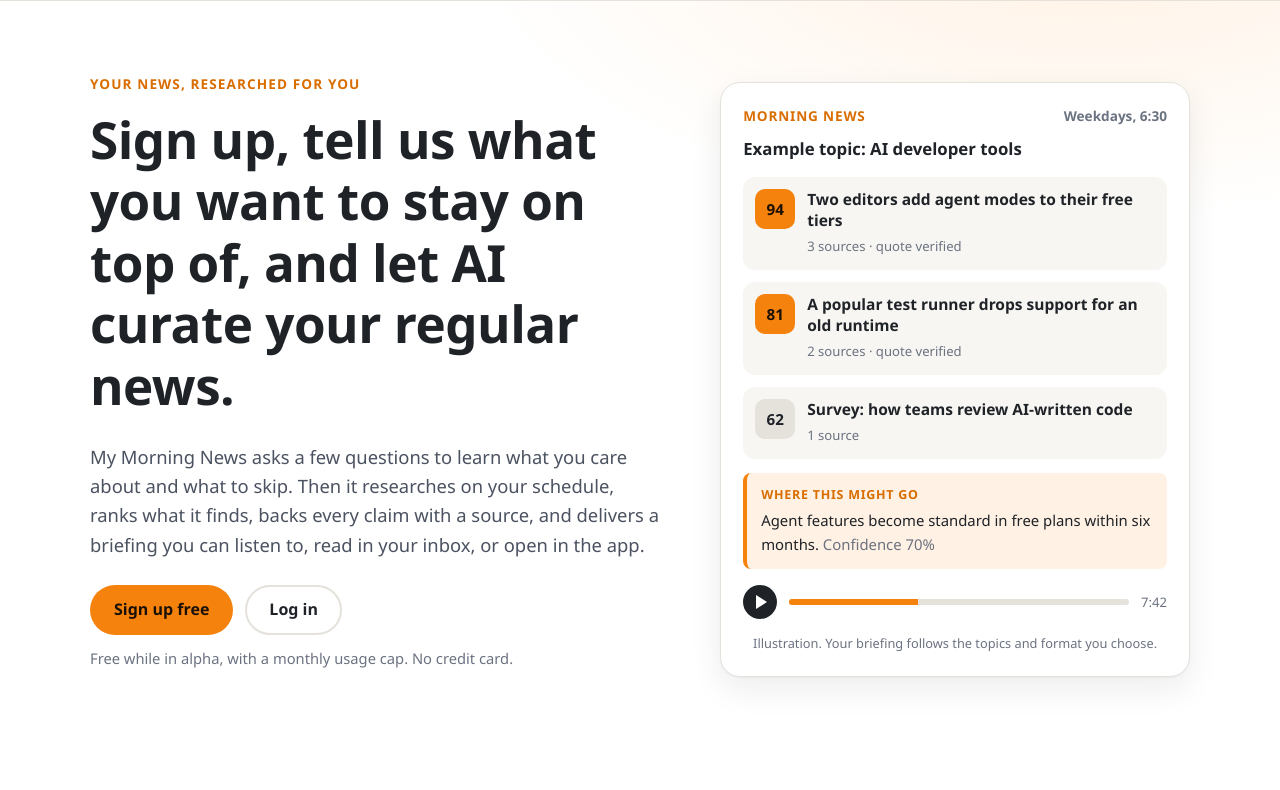
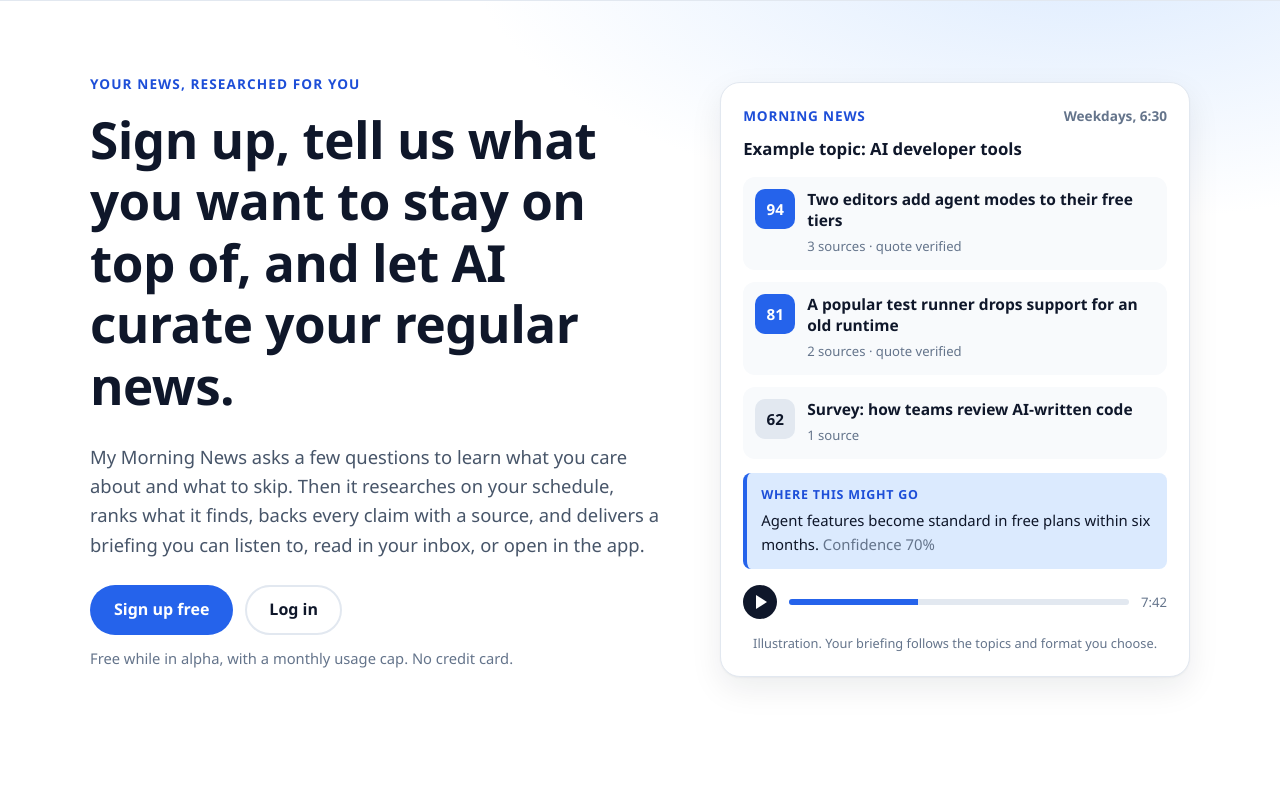
Before and after one commit to jchristn/mymorningnews.ai, a plain HTML site: page index.html in a window 1280 px wide. Shown: the part 68-858 px from the top of the page. Drawn offline with Linux system fonts and the light colour scheme.

Commit message:
New blue and gold palette in place of orange
Co-Authored-By: Claude Fable 5.2 <noreply@anthropic.com>

```diff
--- a/index.html
+++ b/index.html
@@ -5,7 +5,7 @@
   <meta name="viewport" content="width=device-width, initial-scale=1">
   <title>My Morning News: AI-curated news on the topics you follow</title>
   <meta name="description" content="Sign up, tell us what you want to stay on top of, and let AI curate your regular news. Listen as a podcast, read it in your inbox, or open it in the app.">
-  <meta name="theme-color" content="#f5820d">
+  <meta name="theme-color" content="#2563eb">
   <link rel="canonical" href="https://mymorningnews.ai/">
   <link rel="icon" href="assets/favicon.ico" sizes="any">
   <link rel="icon" type="image/png" sizes="192x192" href="assets/icon-192.png">
--- a/styles.css
+++ b/styles.css
@@ -1,21 +1,22 @@
 /* My Morning News website. Light and dark themes via CSS variables; dark follows the system unless chosen. */
 
 :root {
-  --brand: #f5820d;
-  --brand-strong: #d96d00;
-  --brand-soft: #fff1e3;
-  --ink: #1f2328;
-  --ink-soft: #4b5260;
-  --ink-faint: #6b7280;
+  --brand: #2563eb;
+  --brand-strong: #1d4ed8;
+  --brand-soft: #dbeafe;
+  --on-brand: #ffffff;
+  --ink: #0f172a;
+  --ink-soft: #475569;
+  --ink-faint: #64748b;
   --gray: #646464;
   --bg: #ffffff;
-  --bg-alt: #f7f6f3;
+  --bg-alt: #f8fafc;
   --surface: #ffffff;
-  --border: #e5e2dc;
-  --shadow: 0 1px 2px rgba(20, 20, 20, 0.04), 0 12px 32px rgba(20, 20, 20, 0.08);
-  --code-bg: #1f2328;
+  --border: #e2e8f0;
+  --shadow: 0 1px 2px rgba(15, 23, 42, 0.04), 0 12px 32px rgba(15, 23, 42, 0.08);
+  --code-bg: #0f172a;
   --code-ink: #f3f4f6;
-  --focus: #0b6bcb;
+  --focus: #1d4ed8;
   --radius: 14px;
   --font: ui-rounded, "SF Pro Rounded", "Nunito", "Segoe UI", system-ui, -apple-system, Roboto, "Helvetica Neue", Arial, sans-serif;
   --mono: ui-monospace, SFMono-Regular, Menlo, Consolas, "Liberation Mono", monospace;
@@ -24,39 +25,41 @@
 
 @media (prefers-color-scheme: dark) {
   :root:not([data-theme="light"]) {
-    --brand: #ff9a33;
-    --brand-strong: #ffb366;
-    --brand-soft: #3a2614;
-    --ink: #eceff4;
-    --ink-soft: #c3c8d2;
-    --ink-faint: #9aa1ad;
+    --brand: #60a5fa;
+    --brand-strong: #93c5fd;
+    --brand-soft: #172a4d;
+    --on-brand: #0b1224;
+    --ink: #e2e8f0;
+    --ink-soft: #cbd5e1;
+    --ink-faint: #94a3b8;
     --gray: #a8a8a8;
-    --bg: #121417;
-    --bg-alt: #181b1f;
-    --surface: #1e2227;
-    --border: #2c3138;
-    --shadow: 0 1px 2px rgba(0, 0, 0, 0.3), 0 12px 32px rgba(0, 0, 0, 0.35);
-    --code-bg: #0b0d10;
-    --focus: #6cb4ff;
+    --bg: #0f172a;
+    --bg-alt: #111c33;
+    --surface: #16223c;
+    --border: #26344f;
+    --shadow: 0 1px 2px rgba(2, 6, 23, 0.3), 0 12px 32px rgba(2, 6, 23, 0.35);
+    --code-bg: #0b1224;
+    --focus: #93c5fd;
     color-scheme: dark;
   }
 }
 
 :root[data-theme="dark"] {
-  --brand: #ff9a33;
-  --brand-strong: #ffb366;
-  --brand-soft: #3a2614;
-  --ink: #eceff4;
-  --ink-soft: #c3c8d2;
-  --ink-faint: #9aa1ad;
+  --brand: #60a5fa;
+  --brand-strong: #93c5fd;
+  --brand-soft: #172a4d;
+  --on-brand: #0b1224;
+  --ink: #e2e8f0;
+  --ink-soft: #cbd5e1;
+  --ink-faint: #94a3b8;
   --gray: #a8a8a8;
-  --bg: #121417;
-  --bg-alt: #181b1f;
-  --surface: #1e2227;
-  --border: #2c3138;
-  --shadow: 0 1px 2px rgba(0, 0, 0, 0.3), 0 12px 32px rgba(0, 0, 0, 0.35);
-  --code-bg: #0b0d10;
-  --focus: #6cb4ff;
+  --bg: #0f172a;
+  --bg-alt: #111c33;
+  --surface: #16223c;
+  --border: #26344f;
+  --shadow: 0 1px 2px rgba(2, 6, 23, 0.3), 0 12px 32px rgba(2, 6, 23, 0.35);
+  --code-bg: #0b1224;
+  --focus: #93c5fd;
   color-scheme: dark;
 }
 
@@ -105,8 +108,8 @@ p { margin: 0 0 1em; }
   font-weight: 700; font-size: 1rem; text-decoration: none;
   border: 2px solid transparent; transition: background 0.15s, color 0.15s, border-color 0.15s, transform 0.15s;
 }
-.btn-primary { background: var(--brand); color: #1a1006; }
-.btn-primary:hover { background: var(--brand-strong); color: #1a1006; }
+.btn-primary { background: var(--brand); color: var(--on-brand); }
+.btn-primary:hover { background: var(--brand-strong); color: var(--on-brand); }
 .btn-ghost { border-color: var(--border); color: var(--ink); background: transparent; }
 .btn-ghost:hover { border-color: var(--brand); color: var(--ink); }
 .btn-small { min-height: 38px; padding: 6px 16px; font-size: 0.95rem; }
@@ -162,7 +165,7 @@ p { margin: 0 0 1em; }
 .meta { font-size: 0.82rem; color: var(--ink-faint); }
 .score {
   flex: 0 0 auto; width: 40px; height: 40px; border-radius: 10px; display: grid; place-items: center;
-  font-weight: 800; font-size: 0.95rem; background: var(--brand); color: #1a1006;
+  font-weight: 800; font-size: 0.95rem; background: var(--brand); color: var(--on-brand);
 }
 .score-low { background: var(--border); color: var(--ink); }
 .card-forecast { margin-top: 14px; padding: 12px 14px; border-left: 4px solid var(--brand); background: var(--brand-soft); border-radius: 8px; }
@@ -186,7 +189,7 @@ p { margin: 0 0 1em; }
 .steps { list-style: none; padding: 0; margin: 36px 0 0; display: grid; grid-template-columns: repeat(3, 1fr); gap: 24px; }
 .steps li { padding: 26px; border: 1px solid var(--border); border-radius: var(--radius); background: var(--surface); }
 .steps p { color: var(--ink-soft); margin: 0; }
-.step-num { display: inline-grid; place-items: center; width: 36px; height: 36px; border-radius: 50%; background: var(--brand); color: #1a1006; font-weight: 800; margin-bottom: 14px; }
+.step-num { display: inline-grid; place-items: center; width: 36px; height: 36px; border-radius: 50%; background: var(--brand); color: var(--on-brand); font-weight: 800; margin-bottom: 14px; }
 
 .channels { display: grid; grid-template-columns: repeat(3, 1fr); gap: 24px; margin-top: 32px; }
 .channel { padding: 28px; background: var(--surface); border: 1px solid var(--border); border-radius: var(--radius); }
```
Also changed, not shown: 404.html (+1 -1 lines), delete-account.html (+1 -1 lines), privacy.html (+1 -1 lines), support.html (+1 -1 lines), terms.html (+1 -1 lines), assets/apple-touch-icon.png, assets/favicon.ico, assets/glyph.png, assets/icon-192.png, assets/icon-512.png, assets/logo.png, assets/og-image.png.
